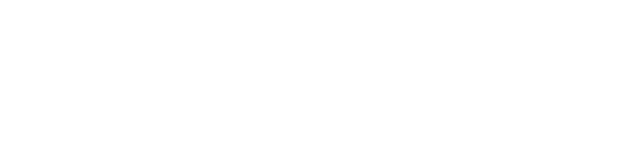
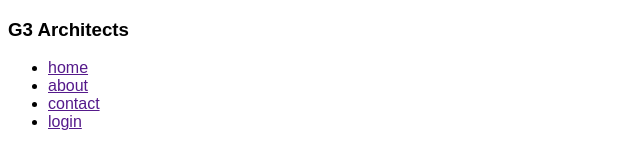
Before and after one commit to RoyelKingHello/project5, a plain HTML site: page index.html in a window 1280 px wide. Shown: the whole page, without its empty margins (0-640 px from the left). Drawn offline with Linux system fonts and the light colour scheme.

Commit message:
setup google font work sans

```diff
--- a/index.html
+++ b/index.html
@@ -8,6 +8,17 @@
 </head>
 <body>
     <header>
+        <nav>
+        <h3>
+            G3 Architects
+        </h3>
+        <ul>
+            <li><a href="">home</a></li>
+            <li><a href="">about</a></li>
+            <li><a href="">contact</a></li>
+            <li><a href="">login</a></li>
+        </ul>
+    </nav>
 
     </header>
     <main>
--- a/styles/architect.css
+++ b/styles/architect.css
@@ -0,0 +1,5 @@
+*{
+    font-family:'lato',sans-serif ;
+    font-family: 'open-sans',sans-serif;
+    font-family: 'work sans',sans-serif;
+}
```
